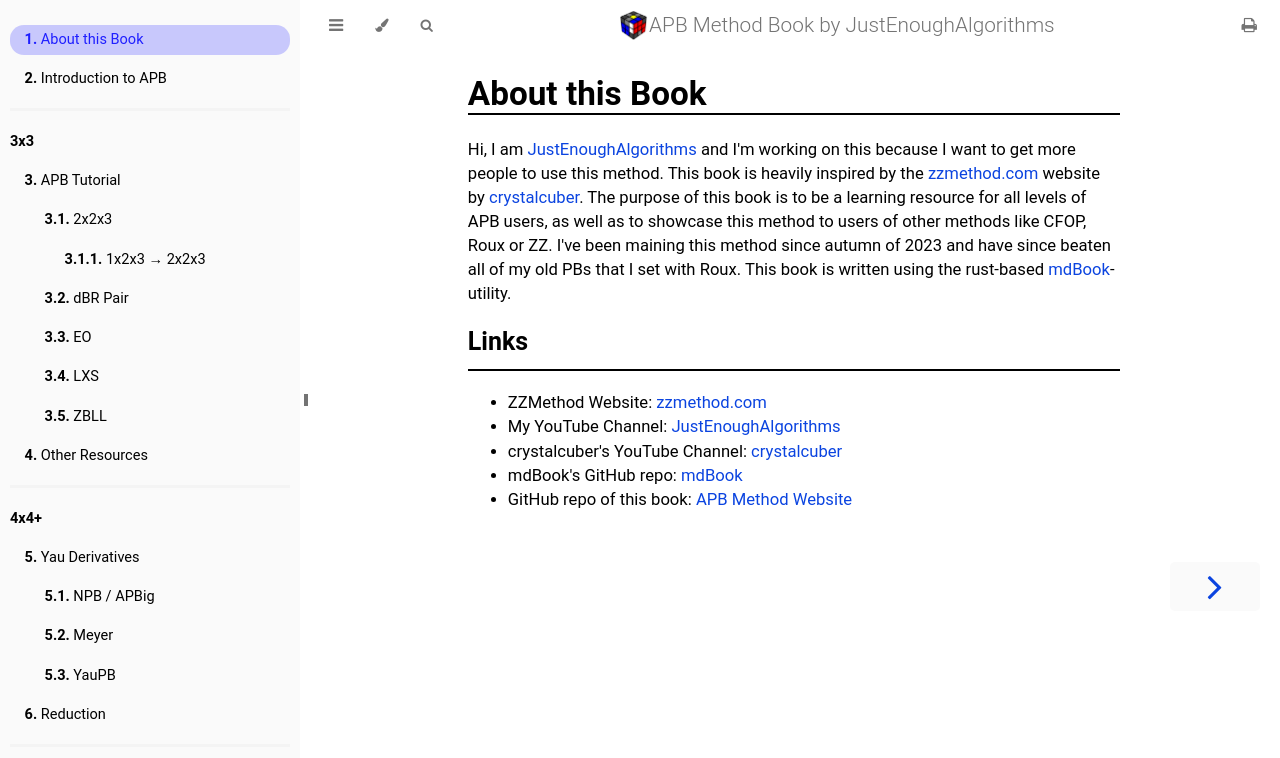
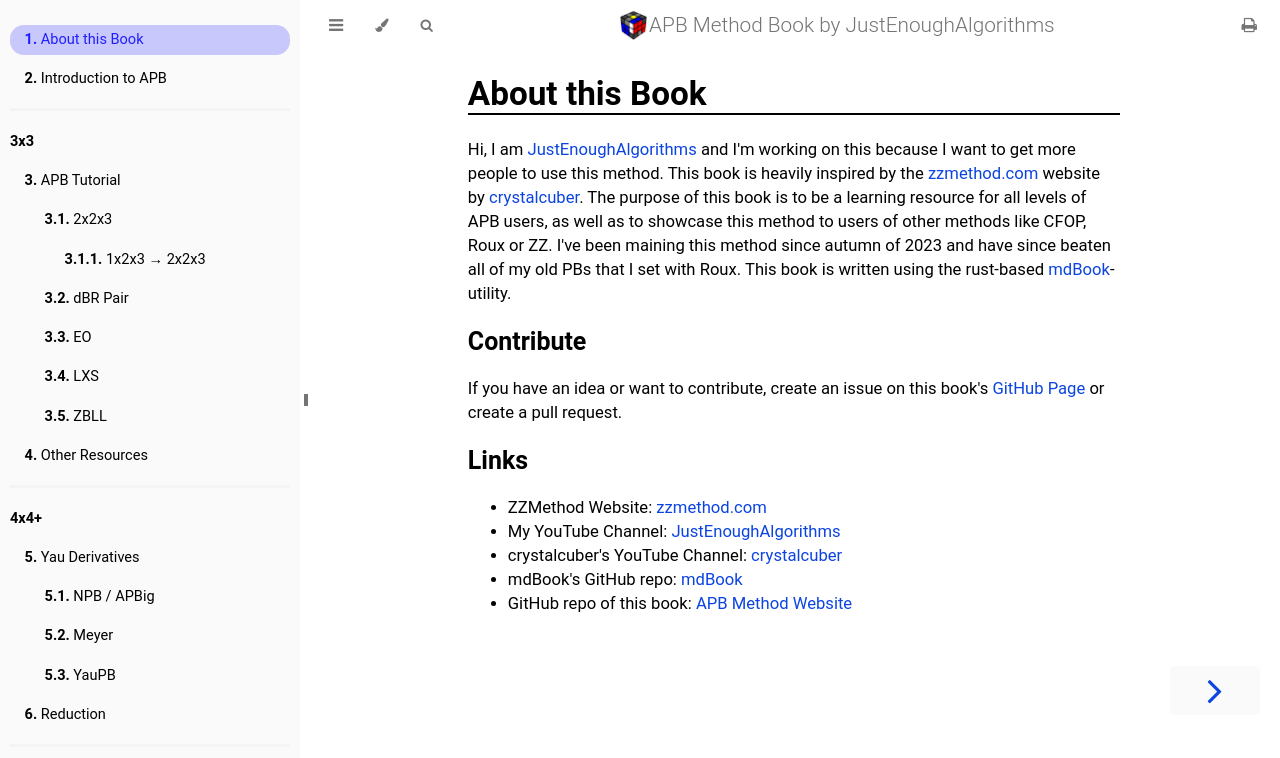
Before and after one commit to Phalentin/phalentin.github.io, a plain HTML site: page about.html in a window 1280 px wide. Drawn offline with Linux system fonts and the light colour scheme; a script that the page names is missing.

Commit message:
see repo

```diff
--- a/about.html
+++ b/about.html
@@ -174,7 +174,9 @@
 <p>Hi, I am <a href="https://www.youtube.com/@justenoughalgorithms">JustEnoughAlgorithms</a> and I'm working on this because I want to get more people to use this method. This book is heavily inspired by the <a href="https://zzmethod.com">zzmethod.com</a> website by <a href="https://www.youtube.com/@crystalcuber">crystalcuber</a>.
 The purpose of this book is to be a learning resource for all levels of APB users, as well as to showcase this method to users of other methods like CFOP, Roux or ZZ. I've been maining this method since autumn of 2023 and have since beaten all of my old PBs that I set with Roux.
 This book is written using the rust-based <a href="https://github.com/rust-lang/mdBook">mdBook</a>-utility.</p>
-<h2 id="links"><a class="header" href="#links">Links<hr></a></h2>
+<h2 id="contribute"><a class="header" href="#contribute">Contribute</a></h2>
+<p>If you have an idea or want to contribute, create an issue on this book's <a href="https://github.com/Phalentin/APB-Method-Website">GitHub Page</a> or create a pull request.</p>
+<h2 id="links"><a class="header" href="#links">Links</a></h2>
 <ul>
 <li>ZZMethod Website: <a href="https://www.zzmethod.com/">zzmethod.com</a></li>
 <li>My YouTube Channel: <a href="https://www.youtube.com/@justenoughalgorithms">JustEnoughAlgorithms</a></li>
```
